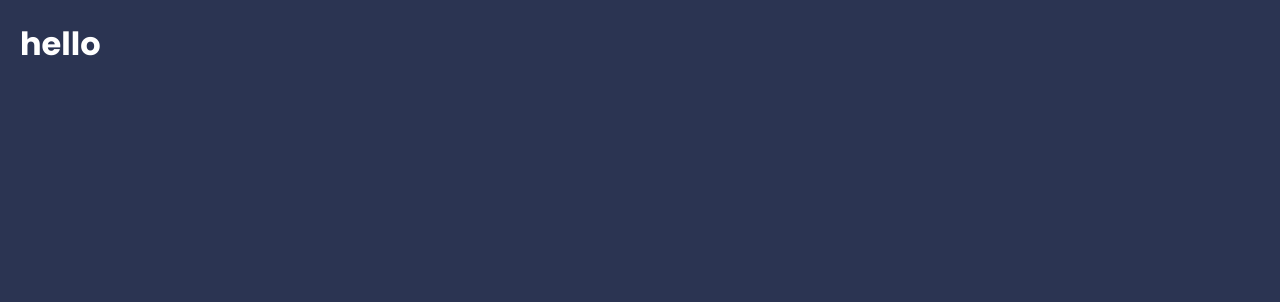
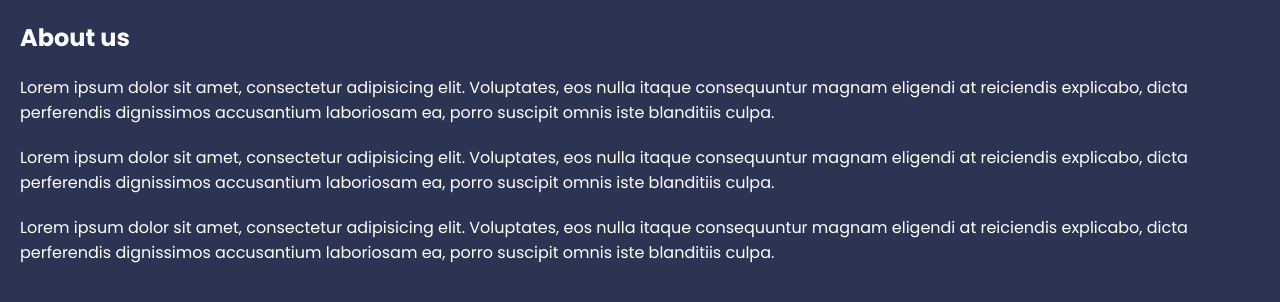
Before and after one commit to kachamachkov/React-Router, a React (Vite) app: page /about in a window 1280 px wide. Shown: the top 302 px of the page. Built offline with nearby package versions, Linux system fonts and the light colour scheme.

Commit message:
Setup basic routing, with reloading

```diff
--- a/package.json
+++ b/package.json
@@ -11,7 +11,8 @@
   },
   "dependencies": {
     "react": "^18.2.0",
-    "react-dom": "^18.2.0"
+    "react-dom": "^18.2.0",
+    "react-router-dom": "6.4"
   },
   "devDependencies": {
     "@types/react": "^18.2.66",
--- a/src/App.jsx
+++ b/src/App.jsx
@@ -1,11 +1,22 @@
+import { BrowserRouter, Routes, Route, Link } from 'react-router-dom';
+
+// pages
+import Home from './pages/Home';
+import About from './pages/About';
 
 function App() {
 
 	return (
-		<>
-			<h1>hello</h1>
-		</>
+		<BrowserRouter>
+			<main>
+				<Routes>
+					<Route path='/' element={<Home />} />
+					<Route path='/about' element={<About />} />
+
+				</Routes>
+			</main>
+		</BrowserRouter>
 	);
-}
+};
 
 export default App;
--- /dev/null
+++ b/src/pages/About.jsx
@@ -0,0 +1,11 @@
+const About = () => {
+  return (
+    <div className="about">
+      <h2>About us</h2>
+      <p>Lorem ipsum dolor sit amet, consectetur adipisicing elit. Voluptates, eos nulla itaque consequuntur magnam eligendi at reiciendis explicabo, dicta perferendis dignissimos accusantium laboriosam ea, porro suscipit omnis iste blanditiis culpa.</p>
+      <p>Lorem ipsum dolor sit amet, consectetur adipisicing elit. Voluptates, eos nulla itaque consequuntur magnam eligendi at reiciendis explicabo, dicta perferendis dignissimos accusantium laboriosam ea, porro suscipit omnis iste blanditiis culpa.</p>
+      <p>Lorem ipsum dolor sit amet, consectetur adipisicing elit. Voluptates, eos nulla itaque consequuntur magnam eligendi at reiciendis explicabo, dicta perferendis dignissimos accusantium laboriosam ea, porro suscipit omnis iste blanditiis culpa.</p>
+    </div>
+  );
+};
+export default About;
--- /dev/null
+++ b/src/pages/Home.jsx
@@ -0,0 +1,11 @@
+const Home = () => {
+  return (
+    <div className="home">
+      <h2>Welcome</h2>
+      <p>Lorem ipsum dolor sit amet consectetur adipisicing elit. Laudantium nulla molestias sequi itaque. Odio enim consequatur sapiente nostrum dolor quae?</p>
+      <p>Lorem ipsum dolor sit amet consectetur adipisicing elit. Laudantium nulla molestias sequi itaque. Odio enim consequatur sapiente nostrum dolor quae?</p>
+      <p>Lorem ipsum dolor sit amet consectetur adipisicing elit. Laudantium nulla molestias sequi itaque. Odio enim consequatur sapiente nostrum dolor quae?</p>
+    </div>
+  );
+};
+export default Home;
```
Also changed, not shown: 1 other file (tests, documents, lock files or other folders).
